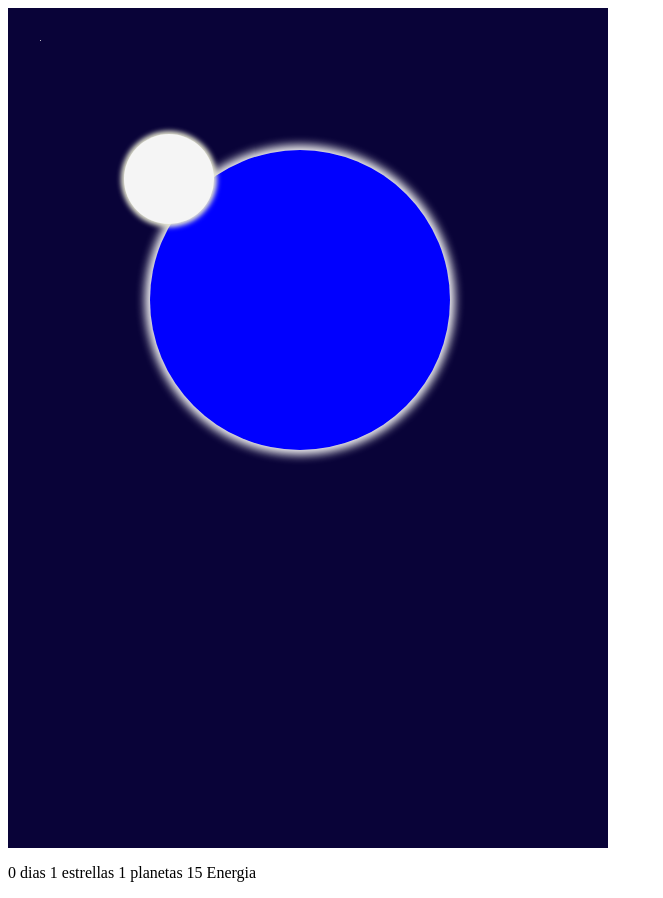
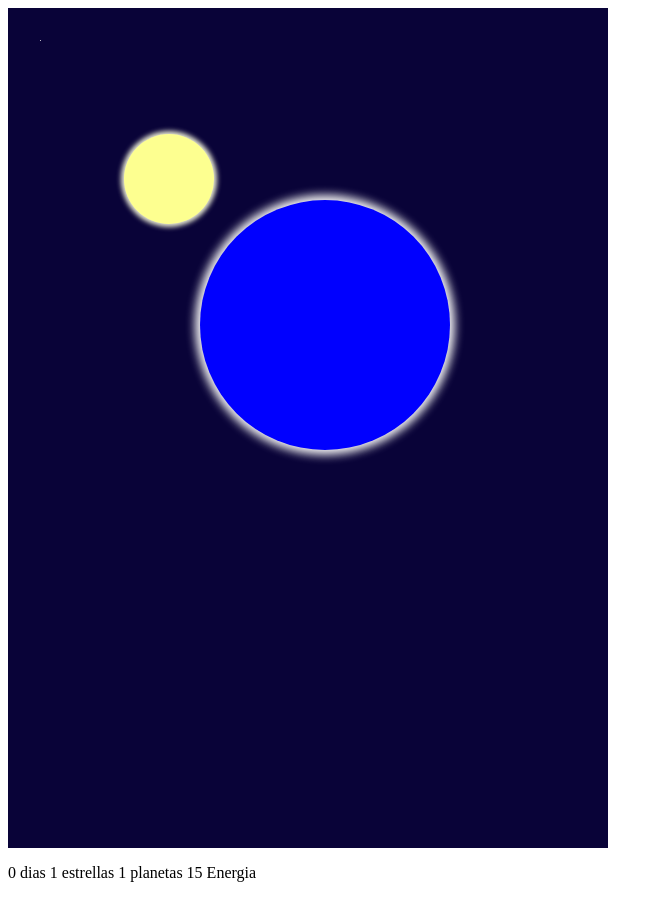
Before and after one commit to Raulencio/games, a PHP site: page /Untitled-5.html in a window 1280 px wide. Shown: the whole page, without its empty margins (0-663 px from the left). Run offline with PHP 8.4, Linux system fonts and the light colour scheme.

Commit message:
Add files via upload

```diff
--- a/css/mu.css
+++ b/css/mu.css
@@ -4,12 +4,12 @@
     overflow: hidden;
 }
 .planeta{
-width:300px;
-height:300px;
+width:250px;
+height:250px;
 position: absolute;
-top:150px;
-left:150px;
-border-radius: 300px;background-color: blue;z-index:5;
+top:200px;
+left:200px;
+border-radius: 250px;background-color: blue;z-index:5;
 box-shadow: 0px 0px 10px 5px whitesmoke;
 }
 .satelite{
@@ -18,7 +18,7 @@ box-shadow: 0px 0px 10px 5px whitesmoke;
     position: absolute;z-index:10;
     top:50px;
     left:50px;
-    border-radius: 90px;background-color: whitesmoke;
+    border-radius: 90px;background-color: rgb(253, 255, 144);
     box-shadow: 0px 0px 5px 3px rgb(235, 236, 213);
 }
 .estrella{
```
